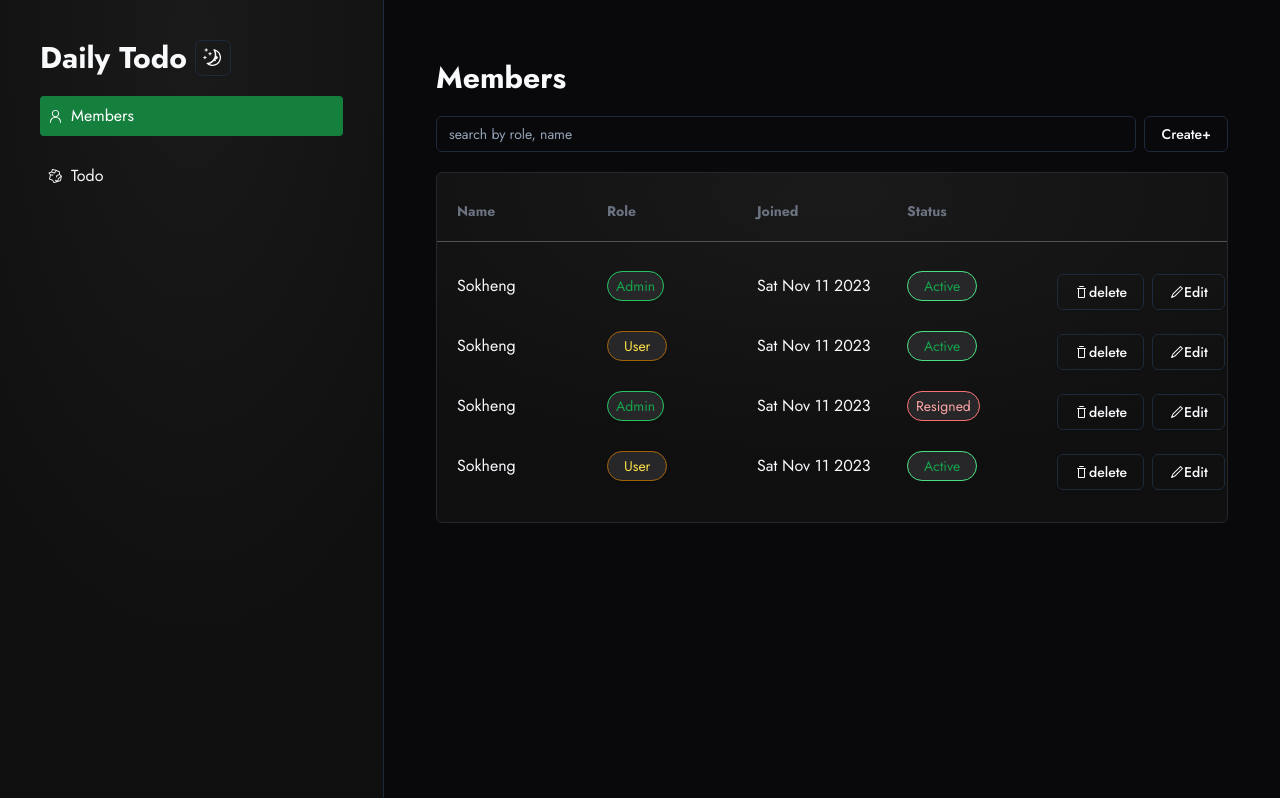
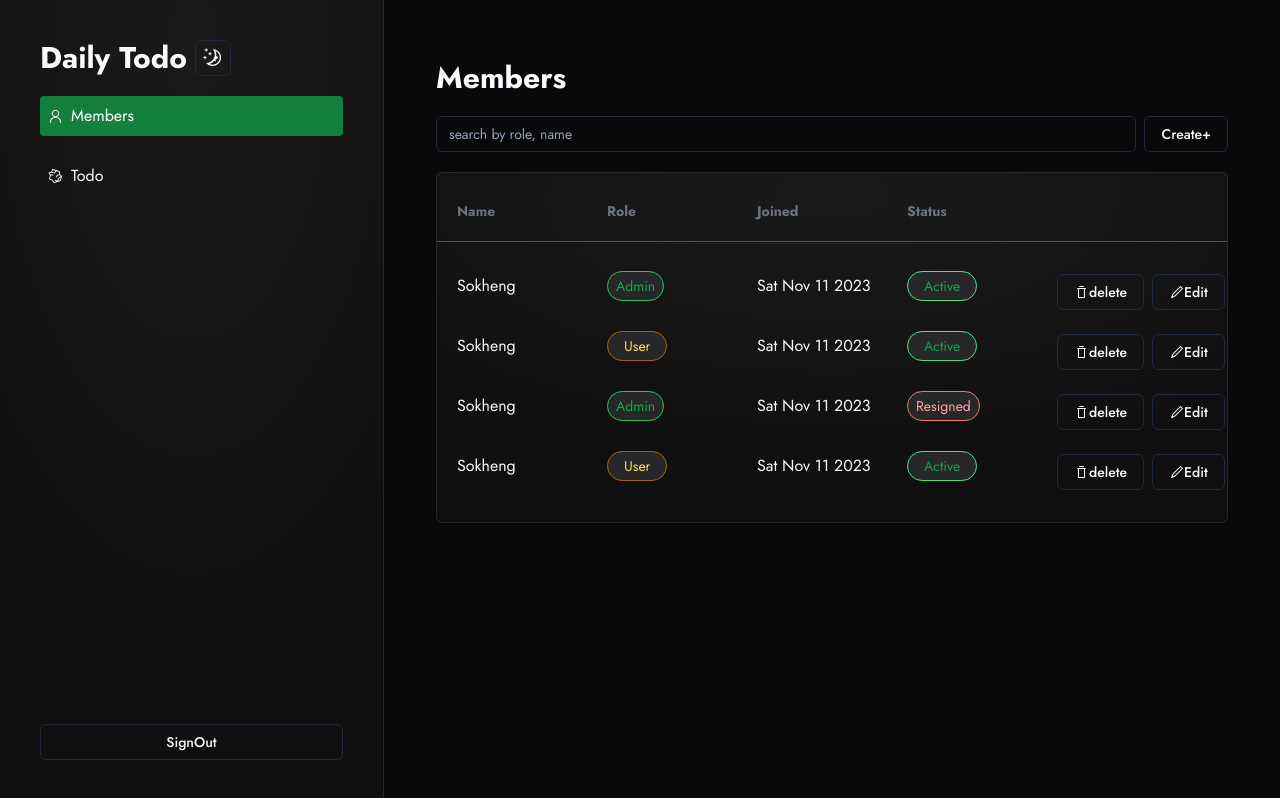
Before and after one commit to Chensokheng/next-supabase-dashboard, a Next.js app: page /dashboard/members in a window 1280 px wide. Built offline with nearby package versions, Linux system fonts and the light colour scheme.

Commit message:
feat: signin component

```diff
--- a/app/dashboard/components/MobileSideNav.tsx
+++ b/app/dashboard/components/MobileSideNav.tsx
@@ -22,7 +22,7 @@ export default function MobileSideNav() {
 			<SheetTrigger asChild id="toggle-sidebar">
 				<span></span>
 			</SheetTrigger>
-			<SheetContent side={"left"} className="dark:bg-graident-dark">
+			<SheetContent side={"left"} className="dark:bg-graident-dark flex">
 				<SideBar />
 			</SheetContent>
 		</Sheet>
--- a/app/dashboard/components/SideNav.tsx
+++ b/app/dashboard/components/SideNav.tsx
@@ -1,28 +1,38 @@
 import React from "react";
 import NavLinks from "./NavLinks";
-import Link from "next/link";
 
 import { cn } from "@/lib/utils";
 import ModeToggle from "../todo/components/ToggleDarkMode";
+import { Button } from "@/components/ui/button";
 
 export default function SideNav() {
-	return <SideBar className=" hidden lg:block dark:bg-graident-dark" />;
+	return (
+		<SideBar className=" hidden lg:block dark:bg-graident-dark flex-1" />
+	);
 }
 
 export const SideBar = ({ className }: { className?: string }) => {
 	return (
+		<div className={className}>
 			<div
 				className={cn(
-				"flex-1 w-full lg:w-96 lg:p-10 space-y-5 lg:border-r  ",
-				className
+					"h-full w-full lg:w-96 lg:p-10 space-y-5 lg:border-r flex flex-col "
 				)}
 			>
-			<div className="flex items-center gap-2">
+				<div className="flex-1 space-y-5">
+					<div className="flex items-center gap-2 flex-1">
 						<h1 className="text-3xl font-bold">Daily Todo</h1>
 
 						<ModeToggle />
 					</div>
 					<NavLinks />
 				</div>
+				<div className="">
+					<Button className="w-full" variant="outline">
+						SignOut
+					</Button>
+				</div>
+			</div>
+		</div>
 	);
 };
--- a/app/dashboard/members/components/MemberTable.tsx
+++ b/app/dashboard/members/components/MemberTable.tsx
@@ -8,7 +8,7 @@ export default function MemberTable() {
 
 	return (
 		<div className="rounded-md  border-zinc-200 dark:border-zinc-800  w-full overflow-y-auto border  dark:bg-graident-dark">
-			<div className="w-[800px] sm:w-full bg-white dark:bg-inherit rounded-md space-y-5 py-5">
+			<div className="w-[900px] lg:w-full bg-white dark:bg-inherit rounded-md space-y-5 py-5">
 				<div className=" grid grid-cols-5 px-5 py-2  border-b pb-5 dark:border-zinc-600">
 					{tableHeader.map((header, index) => {
 						return (
```
Lines whose indentation alone changed are shown as unchanged.
